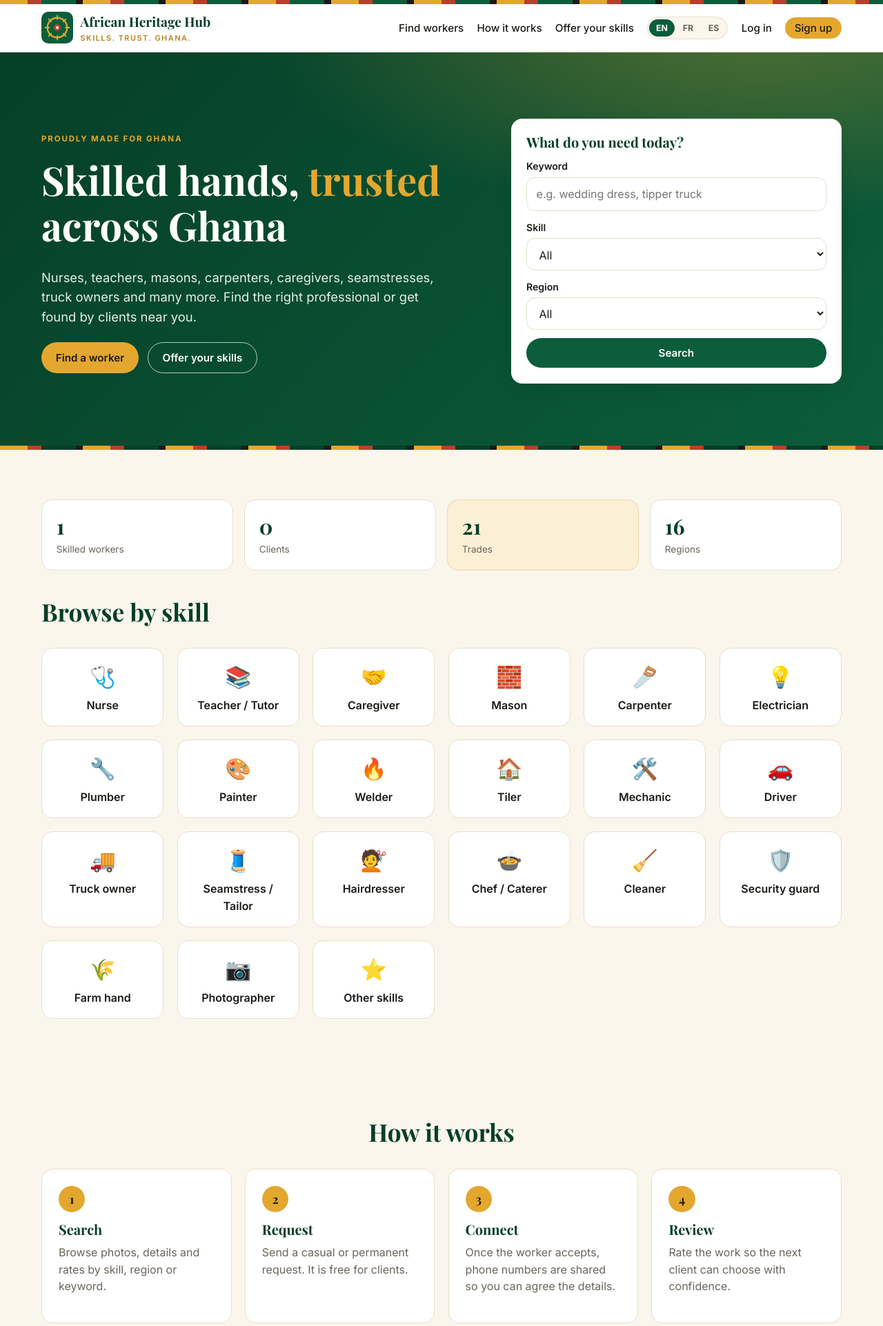
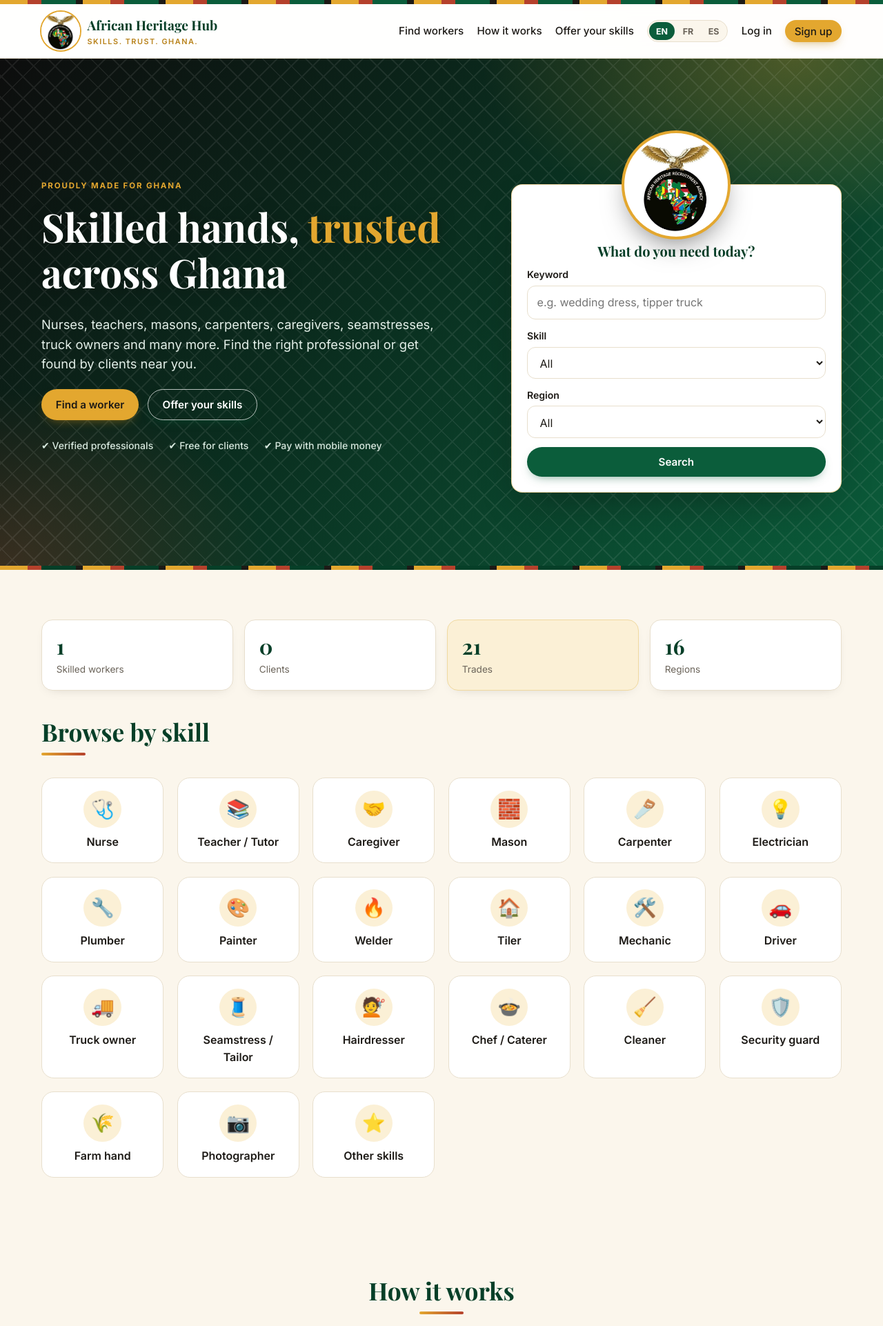
Before and after one commit to kwakugovernor-bit/Kwaku-Governor, a Spring Boot app: page / in a window 1280 px wide. Shown: the top 1922 px of the page at 69% size. Run offline with Spring Boot 4, Linux system fonts and the light colour scheme; data comes from the database, SQL or seed files in the repository; some of the project's set-up classes (security, data sources, template engines, error pages and the like) are left out, and stand-ins take their place.

Commit message:
Use official logo and refresh visual design
Co-Authored-By: Claude Sonnet 5.5 <noreply@anthropic.com>
Claude-Session: https://claude.ai/code/session_01XuFfaVi8zgaEdUsDRFgrde

```diff
--- a/src/main/resources/messages.properties
+++ b/src/main/resources/messages.properties
@@ -275,3 +275,7 @@ category.SECURITY_GUARD=Security guard
 category.FARM_HAND=Farm hand
 category.PHOTOGRAPHER=Photographer
 category.OTHER=Other skills
+
+trust.verified=Verified professionals
+trust.free=Free for clients
+trust.momo=Pay with mobile money
--- a/src/main/resources/messages_es.properties
+++ b/src/main/resources/messages_es.properties
@@ -275,3 +275,7 @@ category.SECURITY_GUARD=Guardia de seguridad
 category.FARM_HAND=Jornalero agrícola
 category.PHOTOGRAPHER=Fotógrafo
 category.OTHER=Otros oficios
+
+trust.verified=Profesionales verificados
+trust.free=Gratis para clientes
+trust.momo=Pago con dinero móvil
--- a/src/main/resources/messages_fr.properties
+++ b/src/main/resources/messages_fr.properties
@@ -275,3 +275,7 @@ category.SECURITY_GUARD=Agent de sécurité
 category.FARM_HAND=Ouvrier agricole
 category.PHOTOGRAPHER=Photographe
 category.OTHER=Autres métiers
+
+trust.verified=Professionnels vérifiés
+trust.free=Gratuit pour les clients
+trust.momo=Paiement Mobile Money
--- a/src/main/resources/static/css/app.css
+++ b/src/main/resources/static/css/app.css
@@ -203,3 +203,63 @@ td .actions { display: flex; gap: .4rem; flex-wrap: wrap; }
   .nav-links { display: none; position: absolute; left: 0; right: 0; top: 100%; flex-direction: column; align-items: flex-start; background: var(--paper); padding: 1rem 1.25rem 1.4rem; border-bottom: 1px solid var(--line); margin: 0; }
   .nav-links.open { display: flex; }
 }
+
+/* ===== Visual refresh: eagle-and-Africa logo palette (black, gold, forest green) ===== */
+:root { --black: #0d0d0d; --shadow-lg: 0 24px 60px -24px rgba(13,13,13,.45); }
+body { background: radial-gradient(900px 400px at 100% 0, rgba(227,167,47,.08), transparent 70%), var(--cream); }
+
+.site-header { background: rgba(255,255,255,.92); backdrop-filter: blur(10px); }
+.brand img { width: 56px; height: 56px; border-radius: 50%; box-shadow: 0 0 0 2px var(--gold); background: #fff; }
+.brand img.plate, img.plate { border-radius: 50%; background: #fff; padding: 2px; box-shadow: 0 0 0 2px var(--gold); }
+.nav-links a:not(.btn) { position: relative; }
+.nav-links a:not(.btn)::after { content: ""; position: absolute; left: 0; right: 0; bottom: -6px; height: 2px; background: var(--gold); transform: scaleX(0); transition: transform .2s; }
+.nav-links a:not(.btn):hover::after { transform: scaleX(1); }
+
+/* hero */
+.hero { background:
+  radial-gradient(700px 380px at 90% 0%, rgba(227,167,47,.30), transparent 65%),
+  radial-gradient(600px 400px at 0% 100%, rgba(181,65,44,.28), transparent 65%),
+  linear-gradient(135deg, var(--black) 0%, #0a2e1f 45%, var(--green) 100%); }
+.hero::before { content: ""; position: absolute; inset: 0; opacity: .07;
+  background: repeating-linear-gradient(45deg, #fff 0 2px, transparent 2px 22px), repeating-linear-gradient(-45deg, #fff 0 2px, transparent 2px 22px); }
+.hero .container { position: relative; z-index: 1; padding: clamp(3.5rem, 9vw, 7rem) 0 clamp(4rem, 9vw, 7rem); }
+.hero h1 { text-shadow: 0 2px 24px rgba(0,0,0,.35); }
+.hero-text > *, .search-card { animation: rise .7s cubic-bezier(.2,.7,.2,1) both; }
+.search-card { animation-delay: .15s; }
+@keyframes rise { from { opacity: 0; transform: translateY(18px); } to { opacity: 1; transform: none; } }
+@media (prefers-reduced-motion: reduce) { * { animation: none !important; transition: none !important; } }
+.trust { list-style: none; display: flex; flex-wrap: wrap; gap: .5rem 1.4rem; padding: 0; margin: 1.6rem 0 0; color: #d7e8de; font-size: .88rem; font-weight: 500; }
+.search-card { margin-top: 70px; padding-top: 5.2rem; position: relative; border: 1px solid rgba(227,167,47,.45); box-shadow: var(--shadow-lg); }
+.hero-logo { position: absolute; top: -75px; left: 50%; transform: translateX(-50%); width: 150px; height: 150px; border-radius: 50%; background: #fff; padding: 4px;
+  box-shadow: 0 0 0 4px var(--gold), 0 16px 40px -10px rgba(0,0,0,.55); }
+
+/* headings: gold accent bar */
+.section-head h2::after { content: ""; display: block; width: 64px; height: 4px; margin-top: .6rem; border-radius: 4px; background: linear-gradient(90deg, var(--gold), var(--clay)); }
+.section-head.center h2::after, .center h2::after { margin-inline: auto; }
+
+/* cards */
+.stat { box-shadow: 0 6px 18px -12px rgba(0,0,0,.25); }
+.cat { border-radius: 18px; }
+.cat .ico { width: 3.4rem; height: 3.4rem; margin: 0 auto .5rem; display: grid; place-items: center; font-size: 1.7rem; border-radius: 50%; background: var(--gold-soft); transition: .2s; }
+.cat:hover .ico { background: var(--gold); transform: scale(1.08) rotate(-4deg); }
+.worker-card { border-radius: 18px; }
+.worker-card:hover { border-color: var(--gold); }
+.thumb { background: radial-gradient(circle at 30% 20%, #17835a, var(--green-dark) 70%); }
+.thumb::after { content: ""; position: absolute; inset: auto 0 0 0; height: 4px; background: repeating-linear-gradient(90deg, var(--gold) 0 24px, var(--clay) 24px 36px, var(--black) 36px 44px); }
+.step { position: relative; overflow: hidden; }
+.step::after { content: ""; position: absolute; right: -30px; top: -30px; width: 90px; height: 90px; border-radius: 50%; background: var(--gold-soft); }
+.step > * { position: relative; z-index: 1; }
+.btn { box-shadow: 0 6px 16px -8px rgba(11,93,59,.7); }
+.btn-gold { box-shadow: 0 6px 16px -8px rgba(184,130,26,.8); }
+.card { box-shadow: 0 8px 24px -18px rgba(0,0,0,.35); }
+.auth { box-shadow: var(--shadow-lg); border-top: 5px solid var(--gold); }
+.cta { background: linear-gradient(135deg, var(--black), #3a1b12 55%, var(--clay)); box-shadow: var(--shadow-lg); }
+
+/* footer */
+.site-footer { background: linear-gradient(180deg, var(--black), #07261a); }
+.site-footer .brand img.plate { width: 64px; height: 64px; }
+
+@media (max-width: 860px) {
+  .search-card { margin-top: 90px; }
+  .hero .container { gap: 0; }
+}
--- a/src/main/resources/templates/home.html
+++ b/src/main/resources/templates/home.html
@@ -5,7 +5,7 @@
 <main>
   <div class="hero">
     <div class="container">
-      <div>
+      <div class="hero-text">
         <span class="eyebrow" th:text="#{home.eyebrow}">Made in Ghana</span>
         <h1 th:utext="#{home.title}">Skilled hands, <em>trusted</em> across Ghana</h1>
         <p class="lead" th:text="#{home.lead}">From nurses and teachers to masons and truck owners.</p>
@@ -13,9 +13,15 @@
           <a class="btn btn-gold" th:href="@{/workers}" th:text="#{home.cta.find}">Find a worker</a>
           <a class="btn btn-ghost" th:href="@{/register(as='WORKER')}" th:text="#{home.cta.join}">Offer your skills</a>
         </div>
+        <ul class="trust">
+          <li th:text="'✔ ' + #{trust.verified}">Verified</li>
+          <li th:text="'✔ ' + #{trust.free}">Free</li>
+          <li th:text="'✔ ' + #{trust.momo}">MoMo</li>
+        </ul>
       </div>
       <form class="search-card" th:action="@{/workers}" method="get">
-        <h3 th:text="#{home.search.title}">What do you need?</h3>
+        <img class="hero-logo" th:src="@{/images/logo.png}" alt="African Heritage Hub" width="150" height="150">
+        <h3 class="center" th:text="#{home.search.title}">What do you need today?</h3>
         <div><label for="hq" th:text="#{search.keyword}">Keyword</label>
           <input id="hq" type="text" name="q" th:placeholder="#{search.keyword.ph}"></div>
         <div><label for="hc" th:text="#{search.category}">Category</label>
--- a/src/main/resources/templates/layout.html
+++ b/src/main/resources/templates/layout.html
@@ -6,7 +6,7 @@
   <meta name="viewport" content="width=device-width, initial-scale=1">
   <meta name="description" content="African Heritage Hub connects skilled workers in Ghana with people who need them.">
   <title th:replace="${title}">African Heritage Hub</title>
-  <link rel="icon" type="image/svg+xml" th:href="@{/images/logo.svg}">
+  <link rel="icon" type="image/png" th:href="@{/images/logo.png}">
   <link rel="preconnect" href="https://fonts.googleapis.com">
   <link rel="preconnect" href="https://fonts.gstatic.com" crossorigin>
   <link href="https://fonts.googleapis.com/css2?family=Inter:wght@400;500;600;700&family=Playfair+Display:wght@600;700&display=swap" rel="stylesheet">
@@ -17,7 +17,7 @@
 <header class="site-header">
   <div class="container nav">
     <a class="brand" th:href="@{/}">
-      <img th:src="@{/images/logo.svg}" alt="" width="46" height="46">
+      <img th:src="@{/images/logo.png}" alt="African Heritage Hub" width="56" height="56">
       <span>African Heritage Hub<small th:text="#{brand.tagline}">Skills. Trust. Ghana.</small></span>
     </a>
     <button class="nav-toggle" type="button" data-nav-toggle aria-label="Menu">☰</button>
@@ -50,7 +50,7 @@
   <div class="kente"></div>
   <div class="container">
     <div>
-      <a class="brand" th:href="@{/}"><img th:src="@{/images/logo.svg}" alt="" width="40" height="40"><span>African Heritage Hub</span></a>
+      <a class="brand" th:href="@{/}"><img class="plate" th:src="@{/images/logo.png}" alt="" width="64" height="64"><span>African Heritage Hub</span></a>
       <p style="margin-top:.8rem;max-width:26rem" th:text="#{footer.blurb}">Connecting Ghana's skilled workers with the people who need them.</p>
     </div>
     <div>
```
Also changed, not shown: src/main/resources/static/images/logo.png (added), src/main/resources/static/images/logo.svg (deleted).
